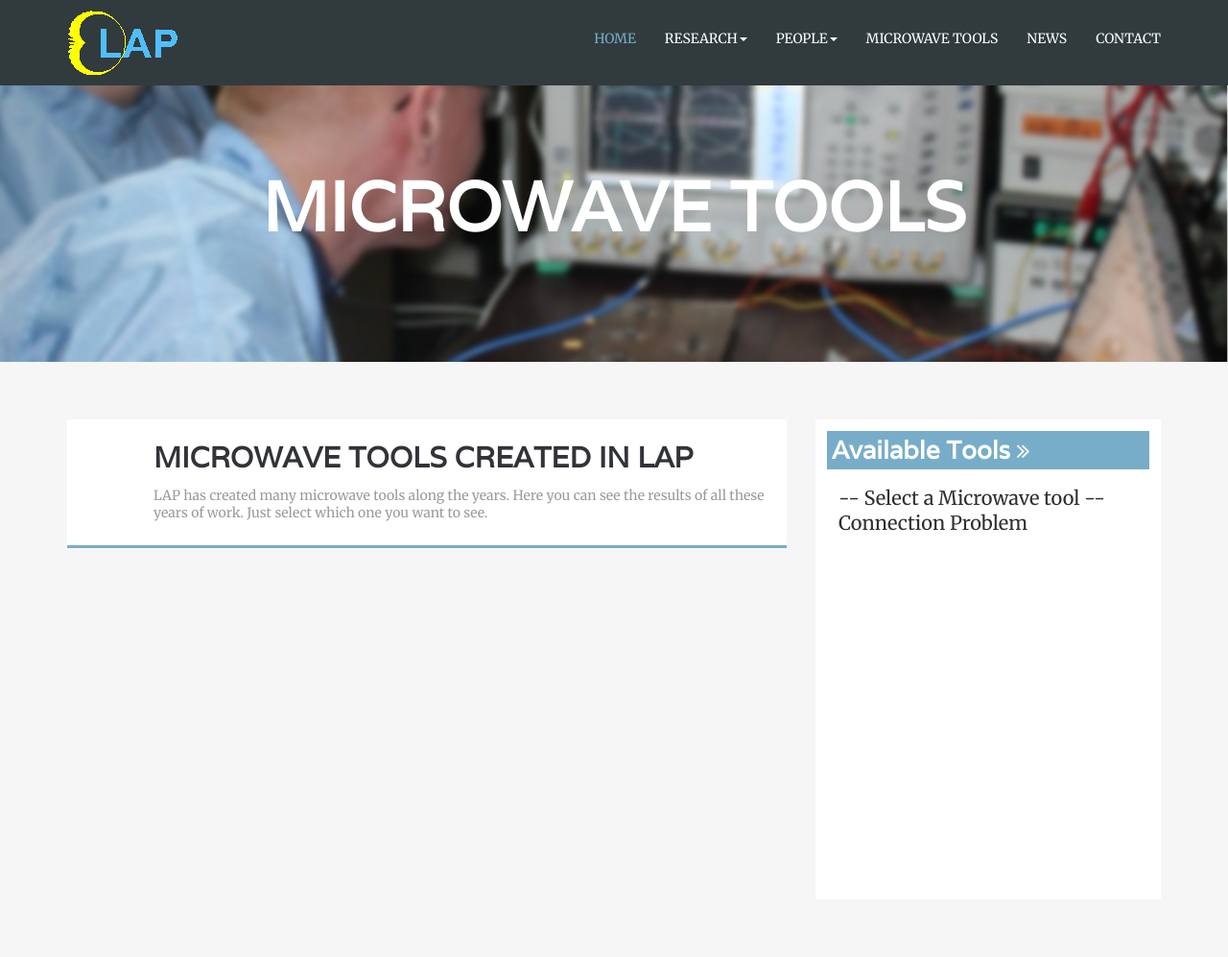
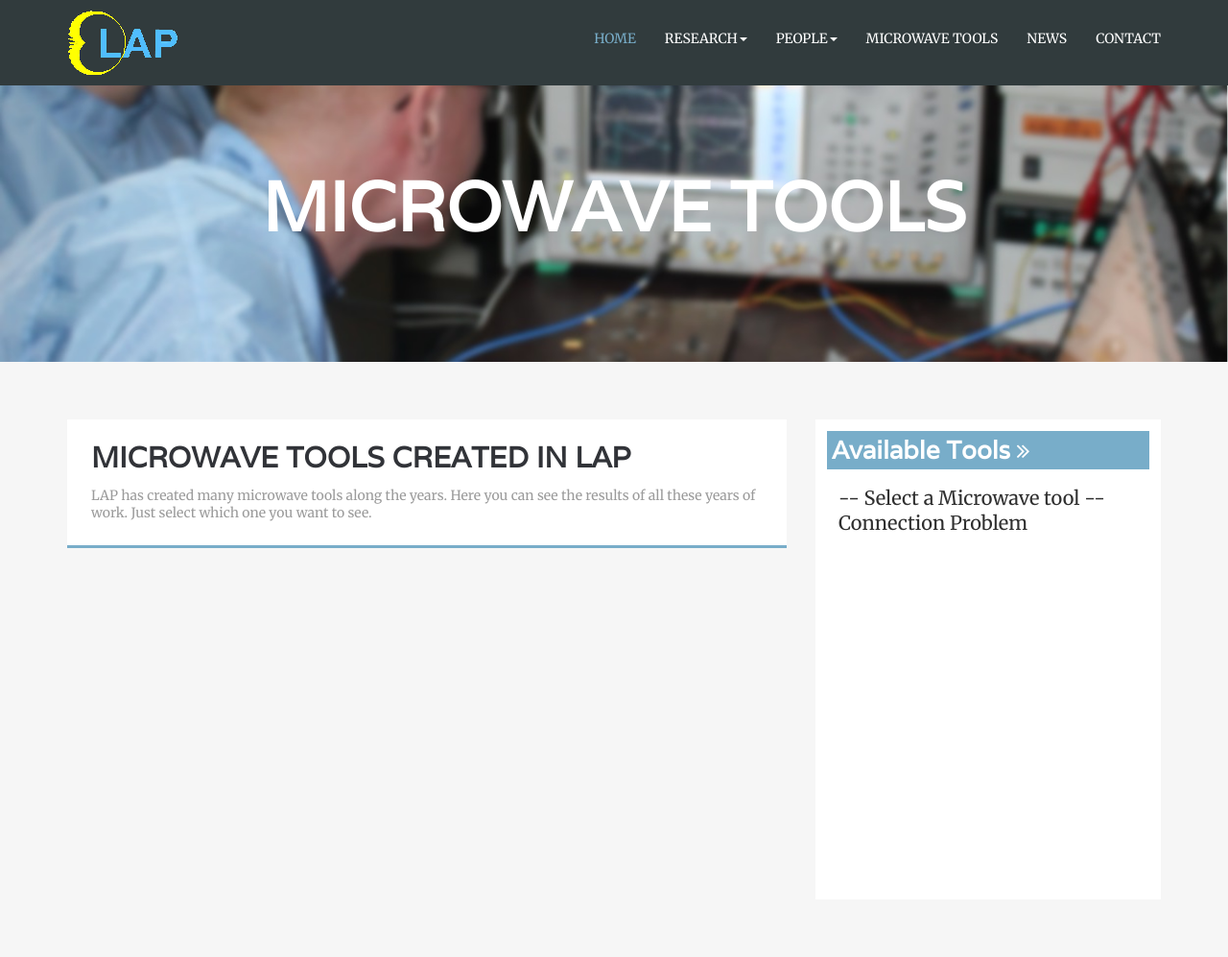
Before and after one commit to jfcjardiel/LAP, a PHP site: page /input/teste.php in a window 1280 px wide. Shown: the whole page at 96% size. Run offline with PHP 8.4, Linux system fonts and the light colour scheme; data that the repository does not hold is empty; some libraries are stand-ins or nearby versions.

Commit message:
CSS modification

```diff
--- a/style.css
+++ b/style.css
@@ -1580,8 +1580,8 @@ div[data-dimension] {
 /* MICROWAVE SECTION  */
 /*--------------------*/
 
-#input_form{
-  padding-left: 10%;
+.input_form{
+  padding-left: 10px;
 }
 
 /*--------------------*/
```
